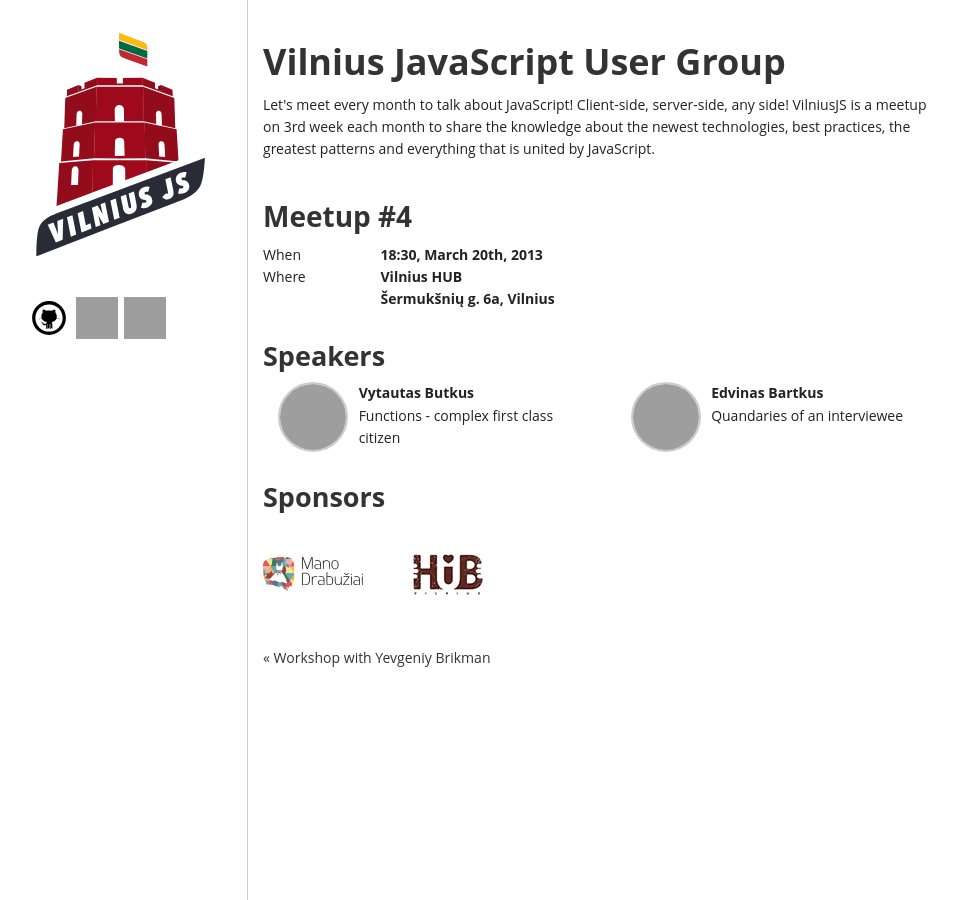
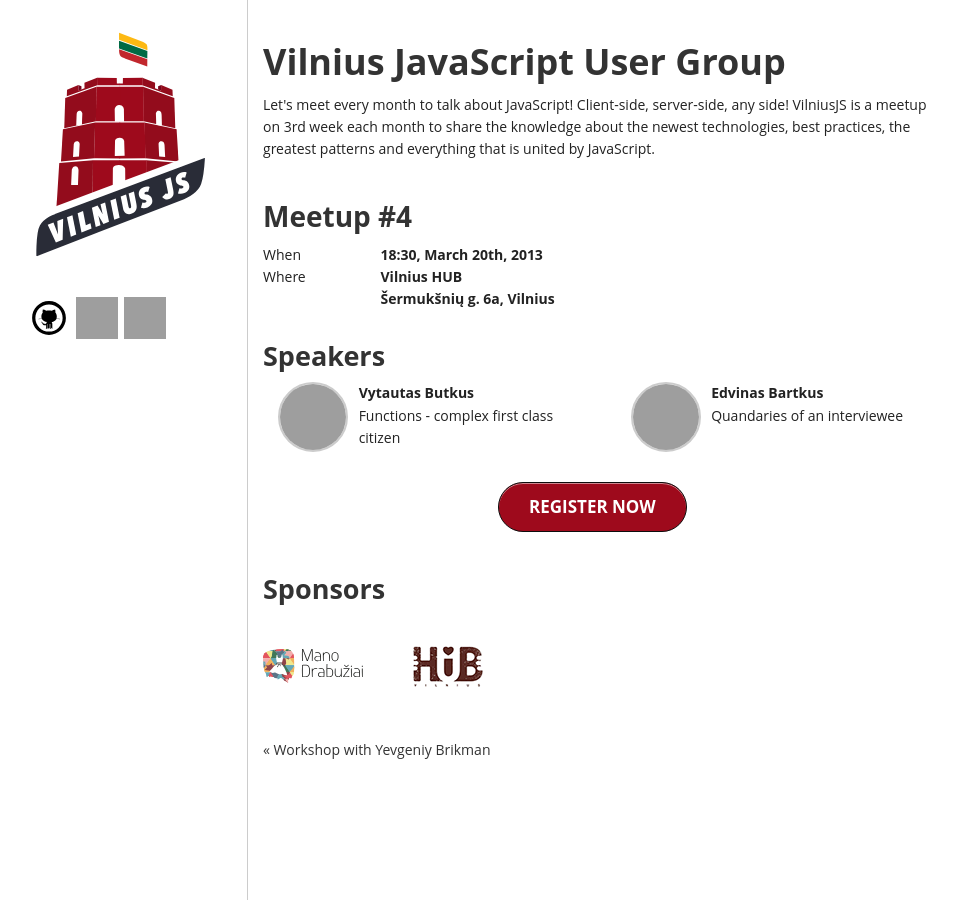
Before and after one commit to VilniusJS/vilniusjs.lt, a Jekyll site: the page built from _posts/2013-03-20-meetup4.html, in a window 1280 px wide, cut to the strip 0-900 px from the top of the page. Shown: the whole strip, without its empty margins (157-1114 px from the left). Built offline with Jekyll 4.4.1, drawn with Linux system fonts in a browser that asks for light colours; comment, search, counter and statistics services are not loaded; grey boxes are pictures that could not be loaded.

Commit message:
Add register button to fourth meetup

```diff
--- a/_posts/2013-03-20-meetup4.html
+++ b/_posts/2013-03-20-meetup4.html
@@ -47,6 +47,14 @@
   </div>
 </div>
 
+<div class="row">
+  <div class="four columns centered">
+  <h3>
+    <a class="large nice round red button" href="https://tito.io/vilniusjs/vilniusjs-4">REGISTER NOW</a>
+  </h3>
+  </div>
+</div>
+
 <h3>Sponsors</h3>
 <div class="row">
   <div class="ten columns">
```
